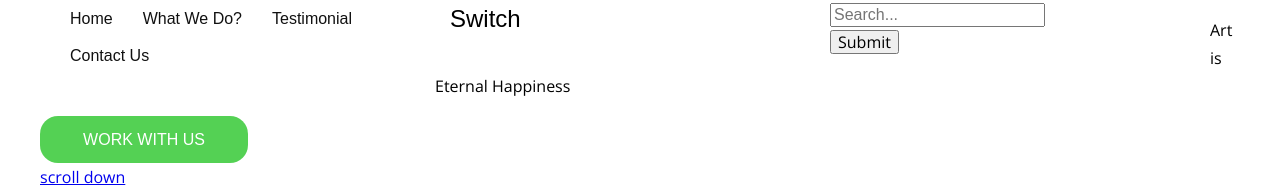
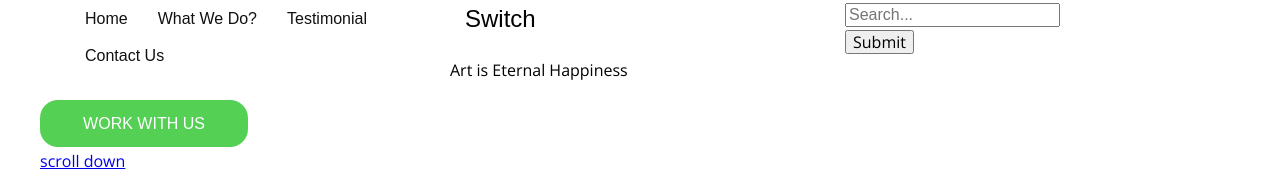
Before and after one commit to oplakanska/oplakanska.github.io, a plain HTML site: page index.html in a window 1280 px wide. Shown: the top 192 px of the page. Drawn offline with nearby package versions, Linux system fonts and the light colour scheme.

Commit message:
css
Изменила margin для меню и поиска

```diff
--- a/CSS/header.css
+++ b/CSS/header.css
@@ -36,7 +36,7 @@
   float: left;
   display: block;
   width: 350px;
-  margin: 0 15px 0 30px;
+  margin: 0 15px 0 45px;
 }
 
 .navigation {
@@ -136,7 +136,7 @@
 
   float: left;
   width: 350px;
-  margin: 0 30px 0 15px;
+  margin: 0 45px 0 15px;
   border: none;
   background-color: transparent;
   display: inline-block;
```
